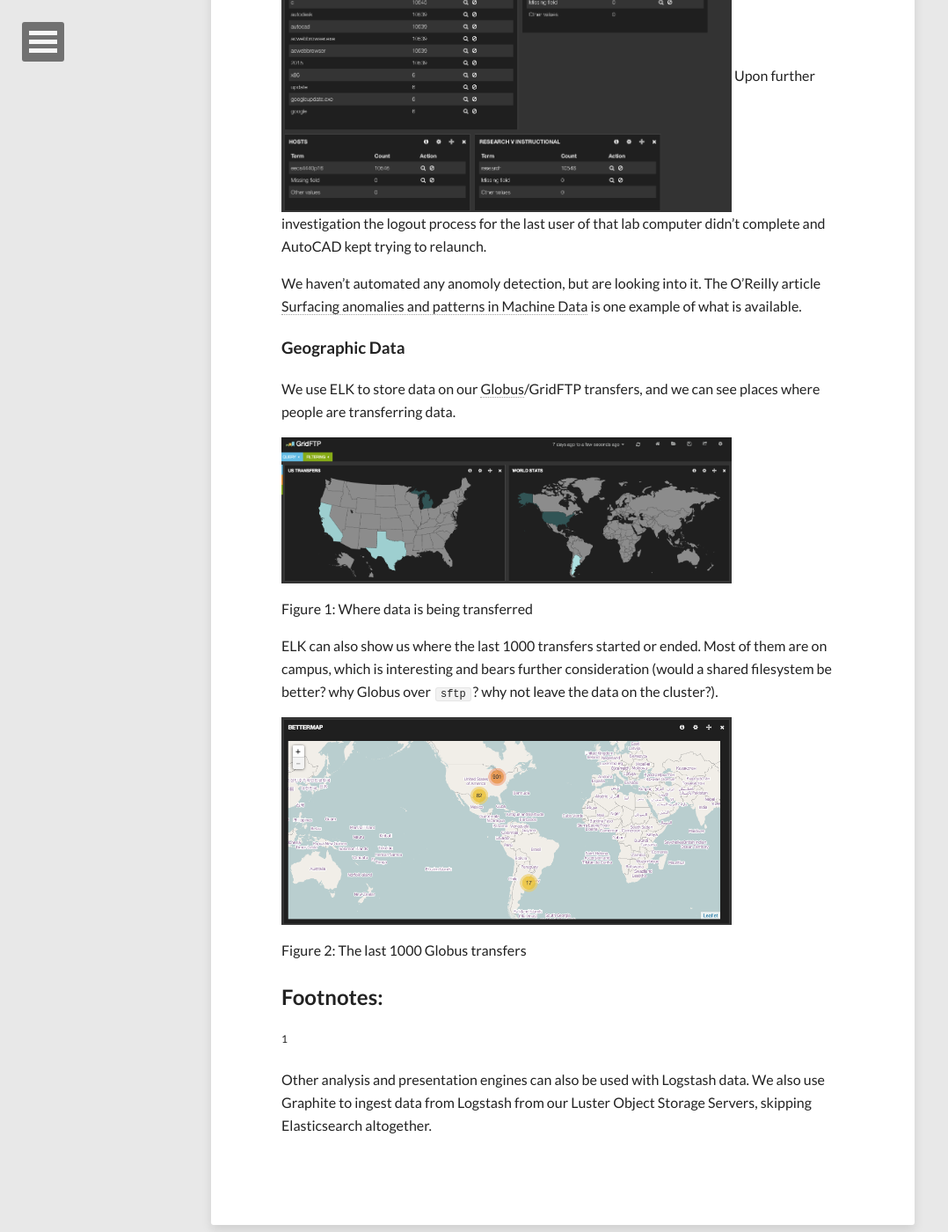
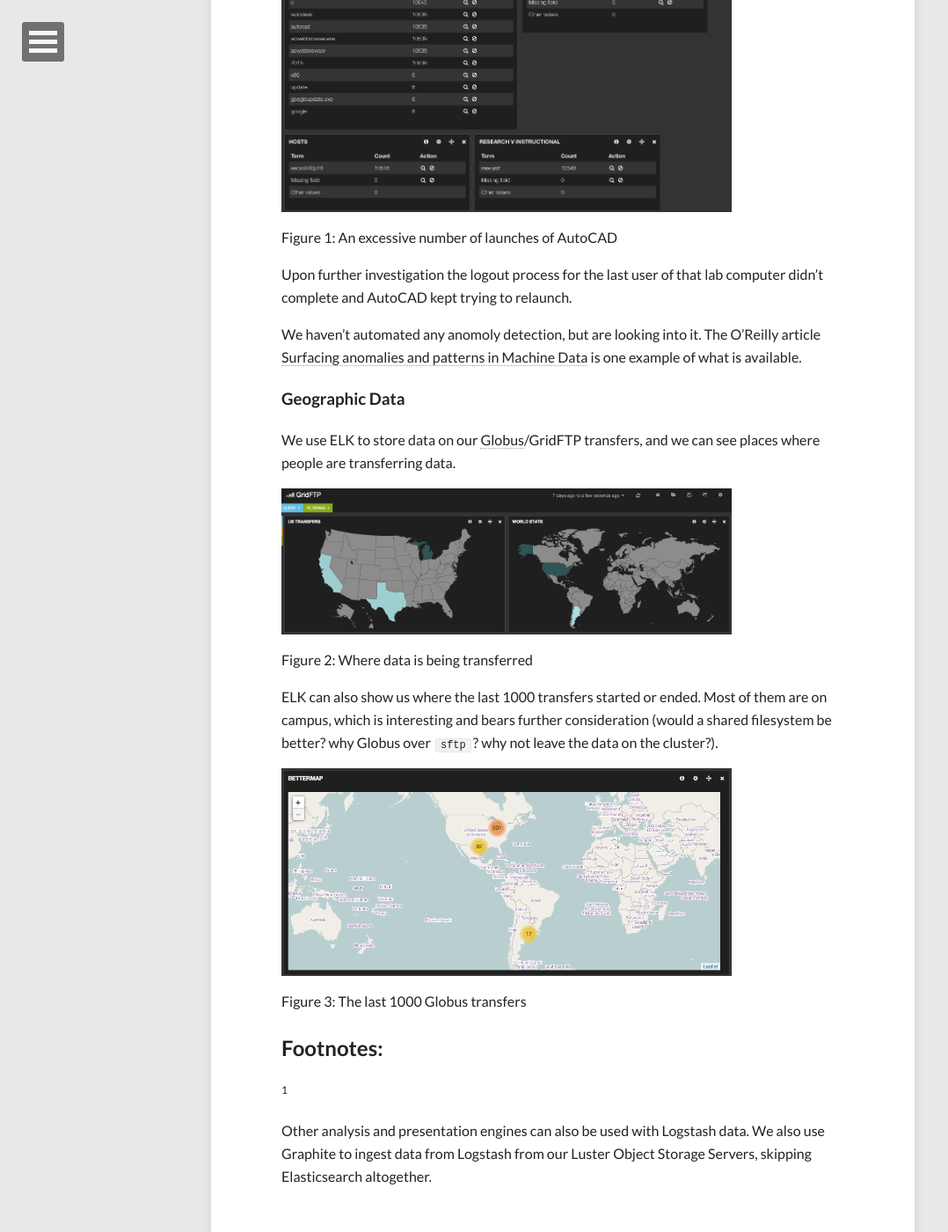
Before and after one commit to CAEN/elk, a Jekyll site: the page built from index.html, in a window 1280 px wide and 1400 px high, scrolled down 2968 px. Shown: the whole window at 88% size, without its empty margins (0-1078 px from the left). Built offline with Jekyll 4.4.1, drawn with Linux system fonts in a browser that asks for light colours; nearby versions of some CDN libraries; the list of posts is cut into pages by our own code.

Commit message:
added some linebreaks to get spacing right by image

```diff
--- a/index.html
+++ b/index.html
@@ -153,8 +153,15 @@
 Windows we noticed one computer launching AutoCad over and over
 again with great frequency.
 </p>
+
+
+<div class="figure">
+<p><img src="./images/elk-anomaly.png" alt="elk-anomaly.png" width="80%" />
+</p>
+<p><span class="figure-number">Figure 1:</span> An excessive number of launches of AutoCAD</p>
+</div>
+
 <p>
-<img src="./images/elk-anomaly.png" alt="elk-anomaly.png" width="80%" />
 Upon further investigation the logout process for the last user of
 that lab computer didn&rsquo;t complete and AutoCAD kept trying to
 relaunch.
@@ -179,7 +186,7 @@
 <div class="figure">
 <p><img src="./images/kibana-globus-map.png" alt="kibana-globus-map.png" width="80%" />
 </p>
-<p><span class="figure-number">Figure 1:</span> Where data is being transferred</p>
+<p><span class="figure-number">Figure 2:</span> Where data is being transferred</p>
 </div>
 
 <p>
@@ -192,7 +199,7 @@
 <div class="figure">
 <p><img src="./images/kibana-globus-map-last1000.png" alt="kibana-globus-map-last1000.png" width="80%" />
 </p>
-<p><span class="figure-number">Figure 2:</span> The last 1000 Globus transfers</p>
+<p><span class="figure-number">Figure 3:</span> The last 1000 Globus transfers</p>
 </div>
 </div>
 </div>
```
